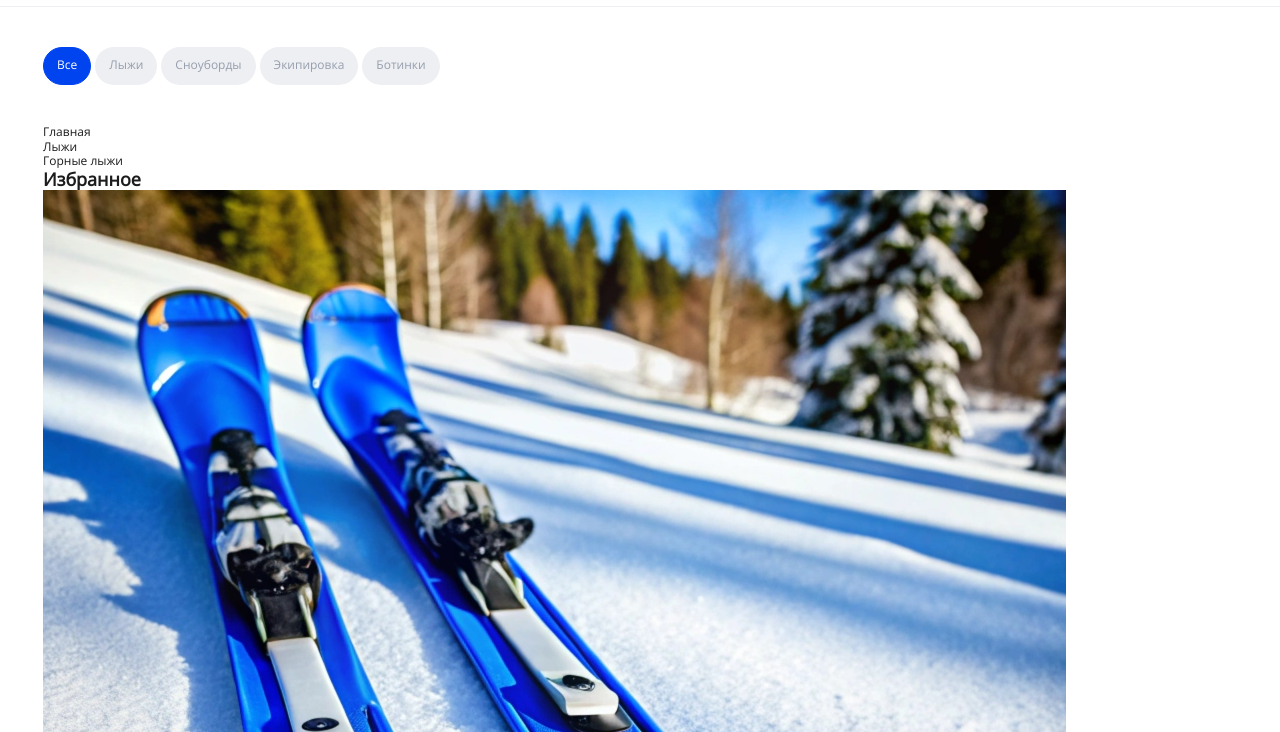
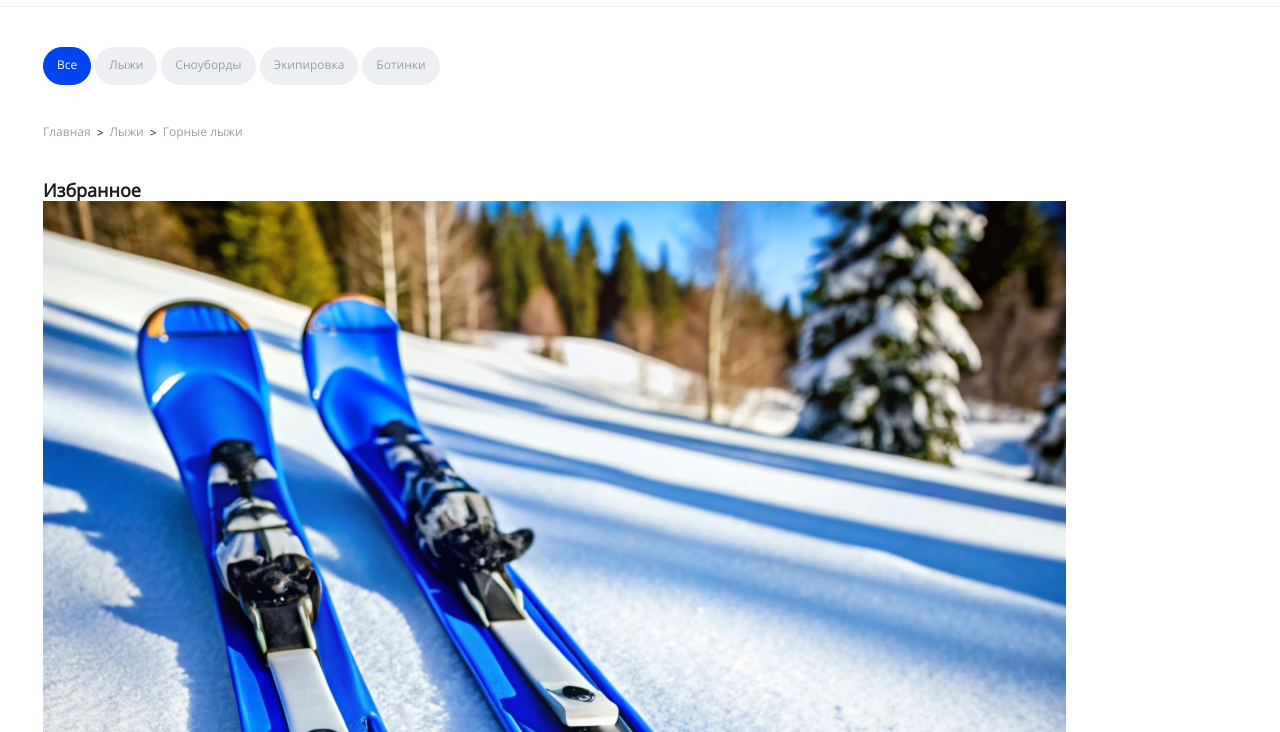
Before and after one commit to hemodon/SKI-People, a website built with Vite: page index.html in a window 1280 px wide. Shown: the part 68-800 px from the top of the page. Built offline with nearby package versions, Linux system fonts and the light colour scheme.

Commit message:
Стилизует breadcrumb

```diff
--- a/src/style.scss
+++ b/src/style.scss
@@ -2,5 +2,6 @@
 @use "./styles/fonts";
 @use "./styles/header";
 @use "./styles/catalog";
+@use "./styles/breadcrumb";
 
 @use "./styles/footer";
--- /dev/null
+++ b/src/styles/breadcrumb.scss
@@ -0,0 +1,35 @@
+.breadcrumb {
+  &__navigation {
+    padding-bottom: 24px;
+
+    @media (min-width: 768px) {
+      padding-bottom: 32px;
+    }
+
+    @media (min-width: 1024px) {
+      padding-bottom: 40px;
+    }
+  }
+
+  &__list {
+    display: flex;
+    gap: 19px;
+  }
+
+  &__item {
+    position: relative;
+
+    &:not(:last-child)::after {
+      content: '>';
+      position: absolute;
+      right: -13px;
+      top: 50%;
+      transform: translateY(-50%);
+    }
+  }
+
+  &__link {
+    display: block;
+    color: #969eae;
+  }
+}
```
